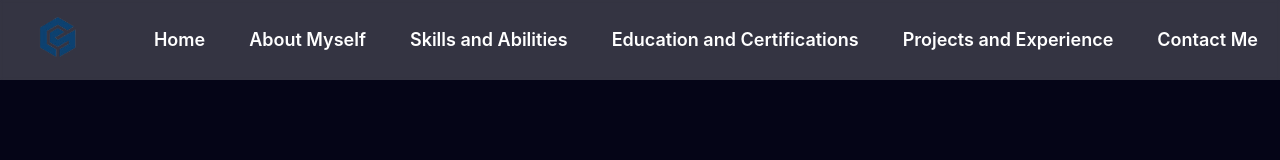
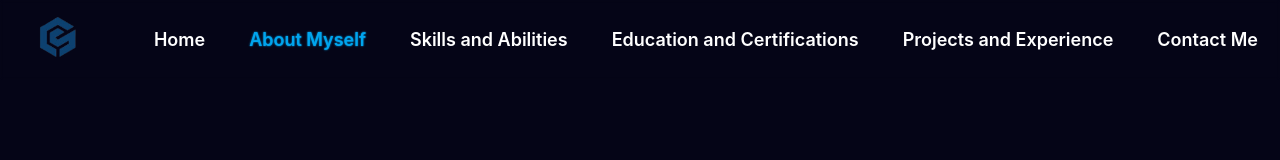
Before and after one commit to ganraj21/Portfolio-Web-Application, a React (Create React App) app: page / in a window 1280 px wide. Shown: the top 160 px of the page. Built offline with nearby package versions, Linux system fonts and the light colour scheme.

Commit message:
active button functionality added to navbar buttons

```diff
--- a/src/pages/Navbar.css
+++ b/src/pages/Navbar.css
@@ -24,7 +24,6 @@ body {
   width: 100%;
   color: #000;
   height: 72px;
-  background: #ffffff30;
   backdrop-filter: blur(2px);
 }
 .logo {
@@ -71,9 +70,8 @@ body {
   line-height: 24px;
   text-align: center;
 }
-
-.MenuItems a:hover {
-  color: #00a5ee;
+.active_navbtn {
+  color: #00a5ee !important;
   text-shadow: 0 0 2px #00a5ee;
 }
 .MenuItems a:active {
@@ -183,6 +181,11 @@ body {
   .MenuItems span {
     display: flex;
   }
+  .active_navbtn {
+    color: #fff !important;
+    text-shadow: 0 0 3px #000;
+    transform: scale(0.99);
+  }
   .MenuItems a:hover {
     border-radius: 3px;
     color: #ffffff;
@@ -192,6 +195,7 @@ body {
   }
   .nav-container {
     outline: 1px solid #aec4ff8a;
+    background: #ffffff30;
   }
 }
 @media screen and (max-width: 580px) {
--- a/src/pages/Navbar.jsx
+++ b/src/pages/Navbar.jsx
@@ -8,6 +8,7 @@ import nav_logo from "../Image/Profile_imgs/nav_logo.png";
 const Navbar = () => {
   const [isActive, setActive] = useState(false);
   const [isbtnActive, setBtnActive] = useState(false);
+  const [isBtnClick, setBtnClick] = useState(1);
 
   const handleClick = () => {
     setActive(!isActive);
@@ -27,12 +28,13 @@ const Navbar = () => {
             {my_navbar_data.map((data, index) => {
               return (
                 <HashLink
-                  className="navbtn"
+                  className={isBtnClick === index ? "active_navbtn" : "navbtn"}
                   key={index}
                   to={data.nav_link}
                   onClick={() => {
                     setActive(false);
                     setBtnActive(false);
+                    setBtnClick(index);
                   }}
                 >
                   <span
```
